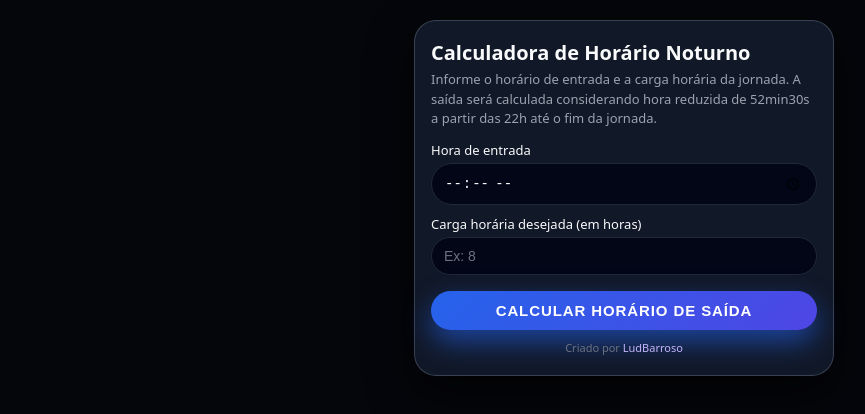
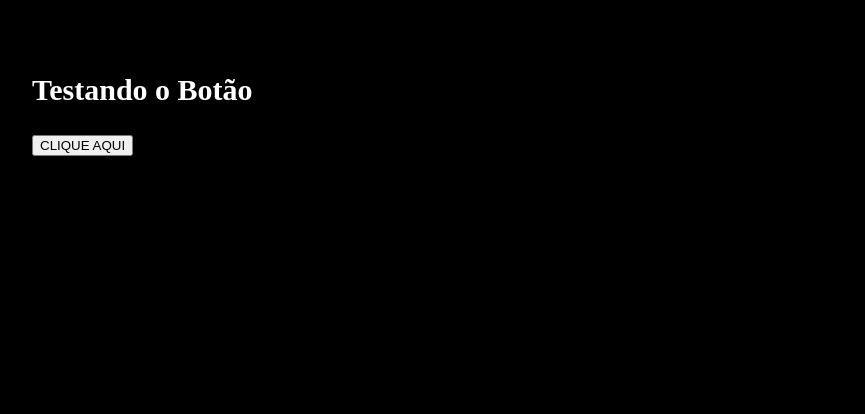
Before and after one commit to LudBarroso/calculadora-horario-noturno, a plain HTML site: page index.html.html in a window 1280 px wide. Shown: the whole page, without its empty margins (16-881 px from the left). Drawn offline with Linux system fonts and the light colour scheme.

Commit message:
Update index.html.html

```diff
--- a/index.html.html
+++ b/index.html.html
@@ -1,189 +1,7 @@
 <!DOCTYPE html>
-<html lang="pt-BR">
-<head>
-  <meta charset="UTF-8">
-  <title>Calculadora de Horário Noturno – LudBarroso</title>
-  <meta name="viewport" content="width=device-width, initial-scale=1.0">
-  <style>
-    *{box-sizing:border-box;margin:0;padding:0}
-    body{
-      font-family:system-ui,-apple-system,BlinkMacSystemFont,"Segoe UI",sans-serif;
-      background:#05060b;
-      color:#f9fafb;
-      display:flex;
-      justify-content:center;
-      padding:20px 12px;
-    }
-    .app{
-      width:100%;
-      max-width:420px;
-      background:#111827;
-      border-radius:22px;
-      padding:18px 16px 20px;
-      box-shadow:0 18px 45px rgba(0,0,0,.7);
-      border:1px solid rgba(148,163,184,.3);
-    }
-    h1{
-      font-size:20px;
-      margin-bottom:4px;
-    }
-    .sub{
-      font-size:13px;
-      color:#9ca3af;
-      margin-bottom:12px;
-      line-height:1.5;
-    }
-    .field{
-      margin-bottom:10px;
-    }
-    label{
-      font-size:13px;
-      margin-bottom:4px;
-      display:block;
-    }
-    input{
-      width:100%;
-      padding:10px 12px;
-      border-radius:999px;
-      border:1px solid #1f2937;
-      background:#020617;
-      color:#f9fafb;
-      font-size:14px;
-    }
-    input::placeholder{color:#6b7280}
-    button{
-      width:100%;
-      margin-top:6px;
-      padding:11px 16px;
-      border-radius:999px;
-      border:none;
-      background:linear-gradient(135deg,#2563eb,#4f46e5);
-      color:#fff;
-      font-size:15px;
-      font-weight:600;
-      letter-spacing:.06em;
-      text-transform:uppercase;
-      cursor:pointer;
-      box-shadow:0 12px 28px rgba(37,99,235,.6);
-    }
-    button:active{transform:translateY(1px);box-shadow:0 8px 18px rgba(37,99,235,.5)}
-    .error{
-      margin-top:8px;
-      font-size:12px;
-      color:#f97373;
-    }
-    .result{
-      margin-top:12px;
-      padding:10px 12px;
-      border-radius:16px;
-      background:#020617;
-      border:1px solid #1f2937;
-      font-size:13px;
-      line-height:1.5;
-    }
-    .footer{
-      margin-top:10px;
-      font-size:11px;
-      text-align:center;
-      color:#6b7280;
-    }
-    .footer span{color:#c4b5fd;font-weight:500}
-  </style>
-</head>
-<body>
-  <div class="app">
-    <h1>Calculadora de Horário Noturno</h1>
-    <p class="sub">
-      Informe o horário de entrada e a carga horária da jornada.
-      A saída será calculada considerando hora reduzida de 52min30s
-      a partir das 22h até o fim da jornada.
-    </p>
-
-    <div class="field">
-      <label for="entrada">Hora de entrada</label>
-      <input type="time" id="entrada">
-    </div>
-
-    <div class="field">
-      <label for="carga">Carga horária desejada (em horas)</label>
-      <input type="number" id="carga" placeholder="Ex: 8">
-    </div>
-
-    <button onclick="calcularSaida()">Calcular horário de saída</button>
-
-    <div id="erro" class="error"></div>
-    <div id="resultado" class="result" style="display:none;"></div>
-
-    <div class="footer">
-      Criado por <span>LudBarroso</span>
-    </div>
-  </div>
-
-  <script>
-    function calcularSaida() {
-      // TESTE: só pra ver se o botão está funcionando
-      alert("Botão clicado! Agora vamos calcular 🙂");
-
-      const entrada = document.getElementById("entrada").value;
-      const carga = parseFloat(document.getElementById("carga").value);
-      const erroEl = document.getElementById("erro");
-      const resEl = document.getElementById("resultado");
-
-      erroEl.textContent = "";
-      resEl.style.display = "none";
-      resEl.textContent = "";
-
-      if (!entrada || !carga || carga <= 0) {
-        erroEl.textContent = "Preencha a hora de entrada e a carga horária (maior que zero).";
-        return;
-      }
-
-      const [h, m] = entrada.split(":").map(Number);
-      const inicioMin = h * 60 + m;
-
-      const totalLegal = carga * 60;       // minutos "legais" contratados
-      const nightStart = 22 * 60;          // 22:00 em minutos (1320)
-
-      let endMin;
-
-      if (inicioMin >= nightStart) {
-        // entrou já no período noturno → toda jornada com hora reduzida
-        const reaisNoturnos = totalLegal * (52.5 / 60);
-        endMin = inicioMin + reaisNoturnos;
-      } else {
-        // entrou antes das 22h
-        const minutosAte22 = nightStart - inicioMin;
-
-        if (totalLegal <= minutosAte22) {
-          // jornada termina antes das 22h → tudo normal
-          endMin = inicioMin + totalLegal;
-        } else {
-          // parte diurna até 22h + parte noturna com hora reduzida
-          const legalNoturno = totalLegal - minutosAte22;
-          const reaisNoturnos = legalNoturnos * (52.5 / 60);
-          endMin = nightStart + reaisNoturnos;
-        }
-      }
-
-      // ajustar se passar de 24h
-      endMin = endMin % (24 * 60);
-
-      let saidaH = Math.floor(endMin / 60);
-      let saidaM = Math.round(endMin % 60);
-
-      if (saidaM === 60) {
-        saidaM = 0;
-        saidaH = (saidaH + 1) % 24;
-      }
-
-      const saidaHStr = String(saidaH).padStart(2, "0");
-      const saidaMStr = String(saidaM).padStart(2, "0");
-
-      resEl.style.display = "block";
-      resEl.innerHTML =
-        <strong>⏱ Horário sugerido de saída:</strong> ${saidaHStr}:${saidaMStr}<br> +
-        <small>Considerando hora reduzida de 52min30s a partir das 22:00 até o fim da jornada.</small>;
-    }
-  </script>
-</body>
+<html>
+  <body style="background:#000;color:#fff;padding:40px;font-size:20px;">
+    <h2>Testando o Botão</h2>
+    <button onclick="alert('Funcionou!')">CLIQUE AQUI</button>
+  </body>
 </html>
```
